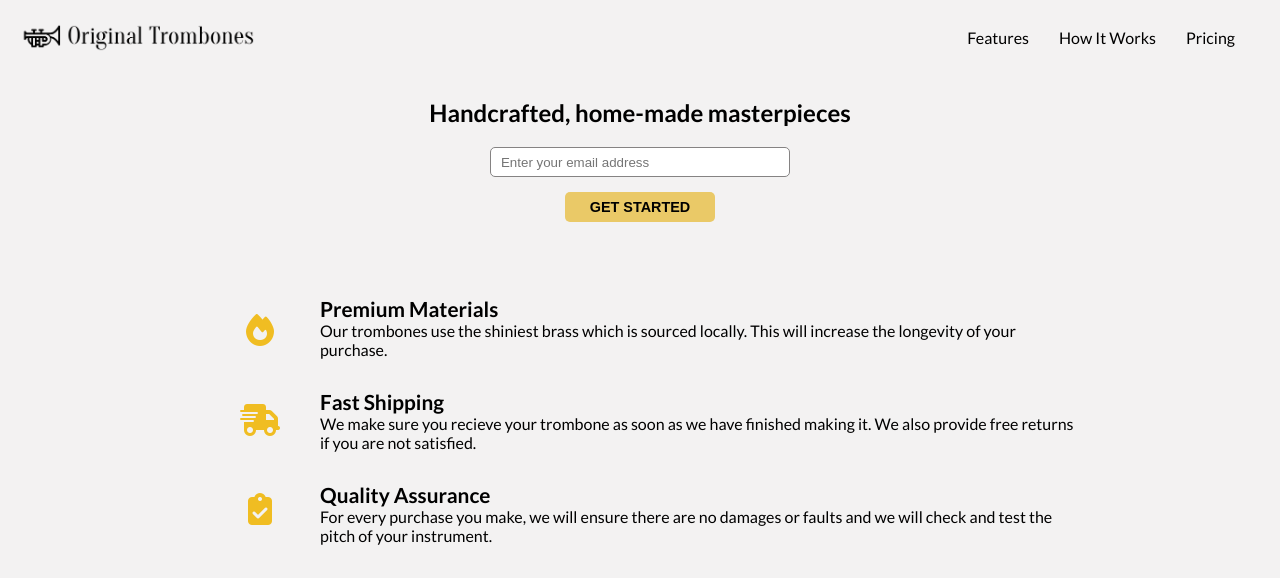
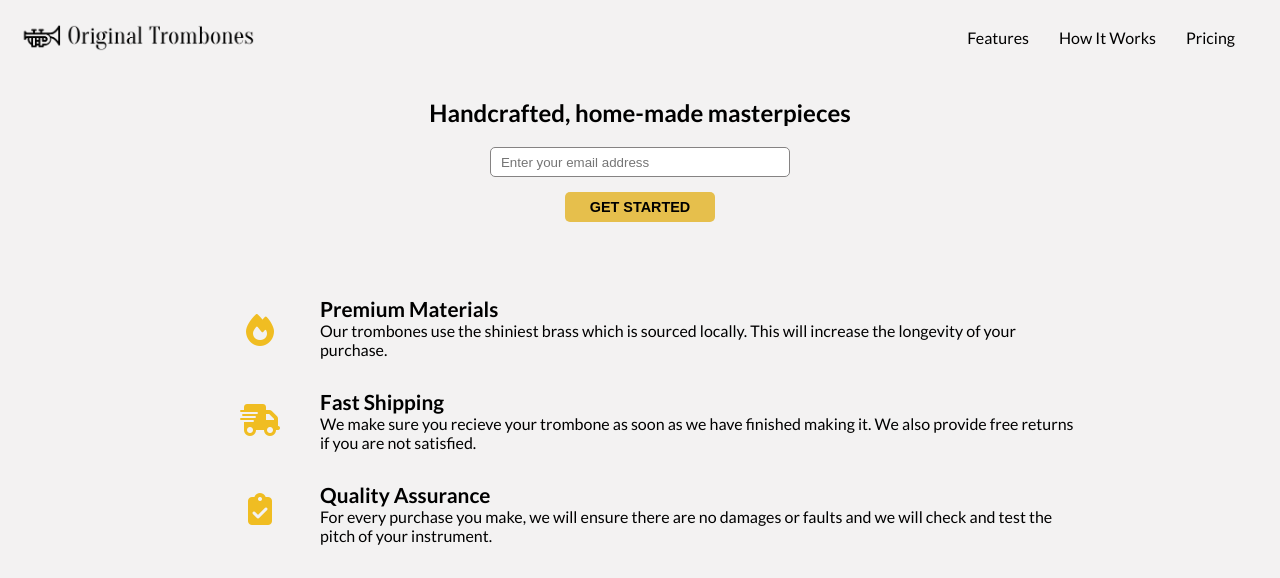
Before and after one commit to larabmelo/freecodecamp, a plain HTML site: page projects/product-landing-page/index.html in a window 1280 px wide. Shown: the top 578 px of the page. Drawn offline with Linux system fonts and the light colour scheme.

Commit message:
button color updated

```diff
--- a/projects/product-landing-page/styles.css
+++ b/projects/product-landing-page/styles.css
@@ -1,5 +1,5 @@
 :root {
-    --button-color: #eac967;
+    --button-color: #e6bf4c;
     --icon-color: #f0bd22;
 }
 
```
